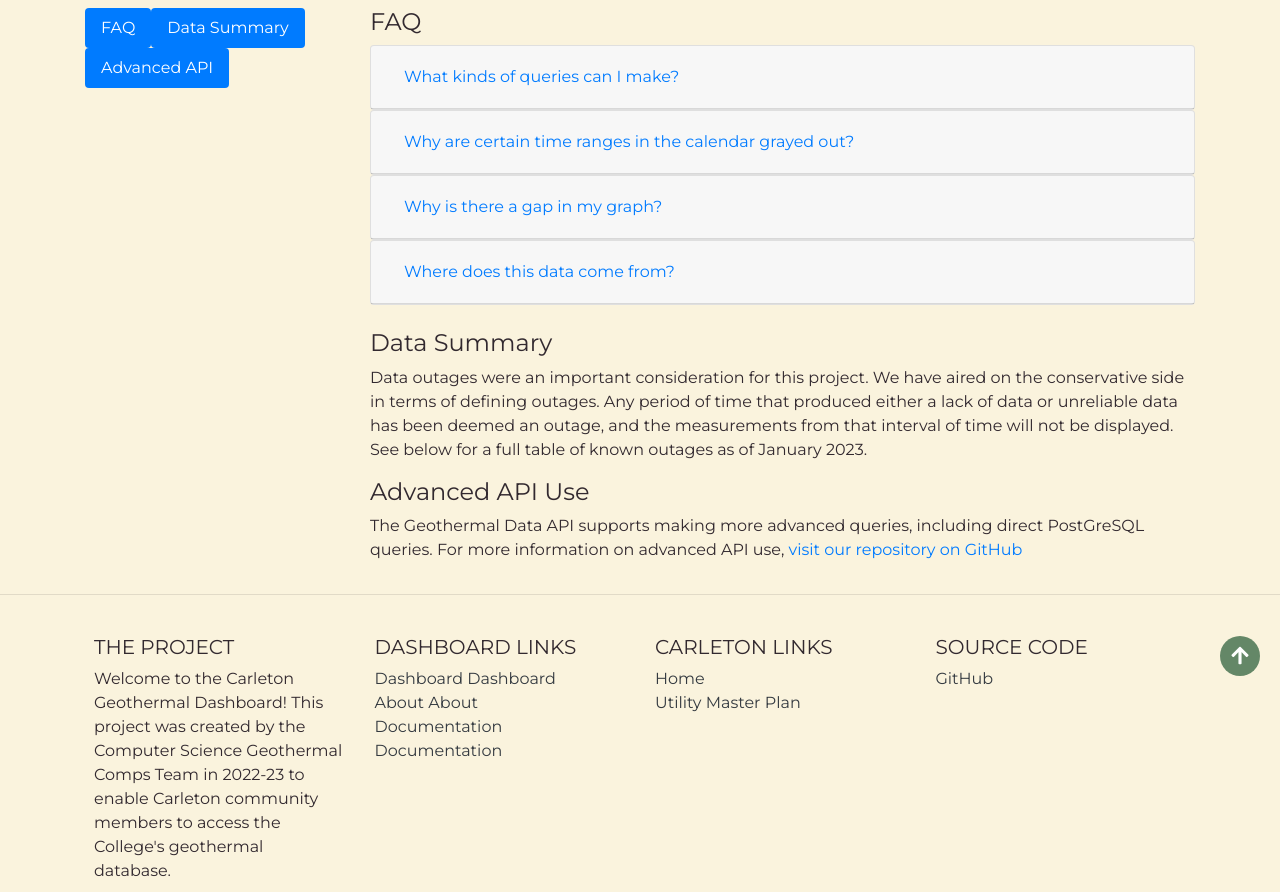
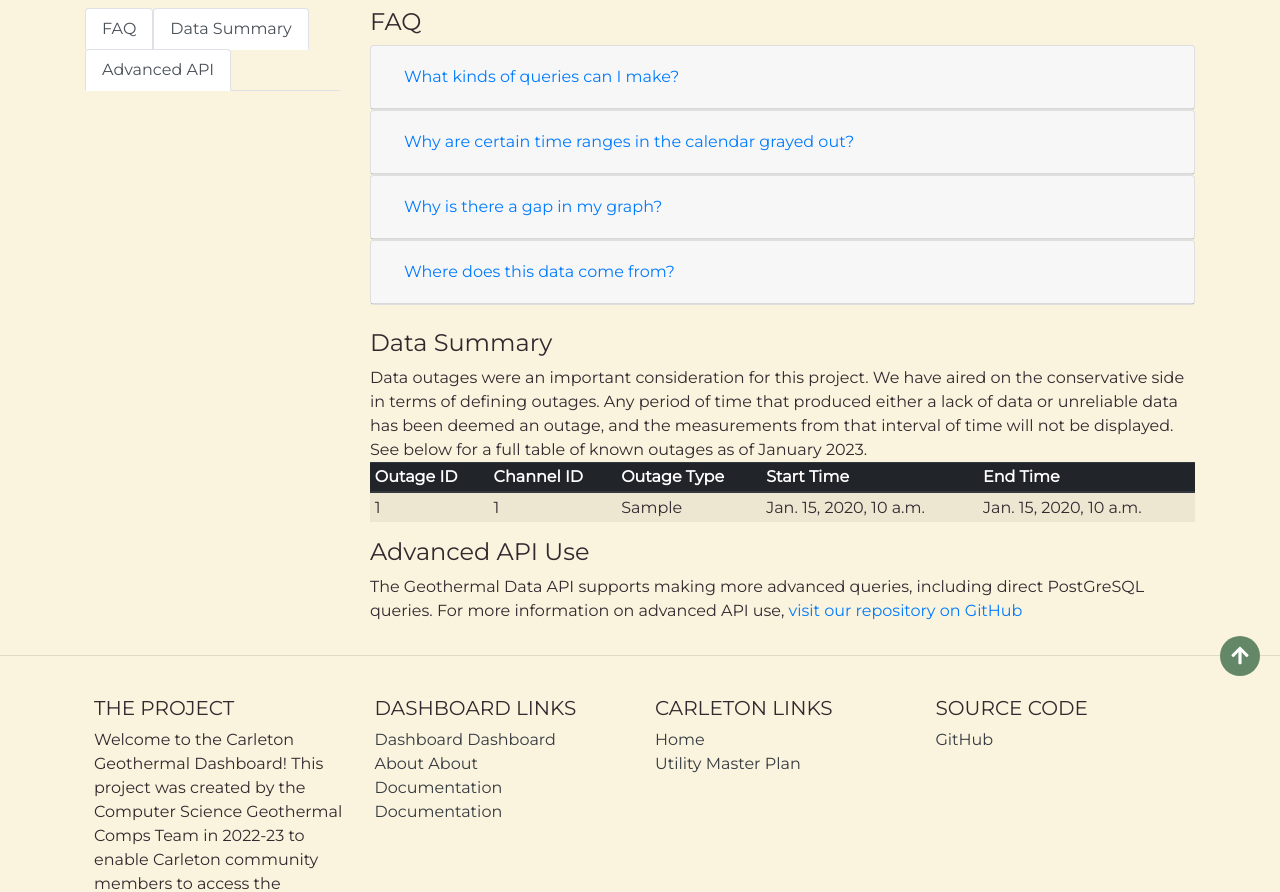
Before and after one commit to acdalal/geothermal, a Django app: template geothermalsite/dashboard/templates/dashboard/documentation.html in a window 1280 px wide. Shown: the part 104-996 px from the top of the page. Run offline with Django 4.2, Linux system fonts and the light colour scheme; the template is opened without the code that fills it: most values are stand-ins (such as "Sample title", 1, 10 or a date in 2020); some libraries are stand-ins or nearby versions.

Commit message:
added outages table to documentation page, navbar styling attempt

```diff
--- a/geothermalsite/dashboard/static/about.css
+++ /dev/null
@@ -1,4 +0,0 @@
-
-.scrollspy-example{
-    position: relative;
-}
--- a/geothermalsite/dashboard/templates/dashboard/documentation.html
+++ b/geothermalsite/dashboard/templates/dashboard/documentation.html
@@ -8,7 +8,7 @@
   <div class="row">
     <!-- Left-hand navbar for page contents -->
     <div class="col-3 navbar-col">
-      <ul class="nav nav-pills nav-stacked">
+      <ul class="nav nav-tabs">
         <li class="nav-item">
           <a class="nav-link active" href="#faq-section">FAQ</a>
         </li>
@@ -123,7 +123,7 @@
                 If you selected a time range that included a data outage, this
                 will be reflected in the visualization that is generated. The
                 gap in the graph represents the period of time over which a data
-                outage spanned. For more information, lease visit the Data
+                outage spanned. For more information, please visit the Data
                 Outages section in the Data Summary tab.
               </div>
             </div>
@@ -174,6 +174,28 @@
         has been deemed an outage, and the measurements from that interval of
         time will not be displayed. See below for a full table of known
         outages as of January 2023.
+        <table class ="table table-sm table-striped">
+          <thead class="thead-dark">
+              <tr>
+                  <th scope ="col">Outage ID</th>
+                  <th scope ="col">Channel ID</th>
+                  <th scope ="col">Outage Type</th>
+                  <th scope ="col">Start Time</th>
+                  <th scope ="col">End Time</th>
+              </tr>
+          </thead>
+          <tbody>
+              {% for item in outage %}
+              <tr>
+                <td>{{ item.outage_id }}</td>
+                <td>{{ item.channel_id }}</td>
+                <td>{{ item.outage_type }}</td>
+                <td>{{ item.start_time }}</td>
+                <td>{{ item.end_time }}</td>
+              </tr>
+              {% endfor %}
+          </tbody>
+      </table>
       </p>
 
       <!-- Advanced API section -->
--- a/geothermalsite/dashboard/views.py
+++ b/geothermalsite/dashboard/views.py
@@ -7,6 +7,7 @@ from .helper.api import (
     getTempVsDepthResults,
     getTempVsTimeResults,
     getStratigraphyResults,
+    getDataOutages,
 )
 from .helper.processUserForms import (
     getUserTempsVsTimeQuery,
@@ -46,7 +47,9 @@ def about(request: HttpRequest):
 
 
 def documentation(request: HttpRequest):
-    return render(request, "dashboard/documentation.html", context=None)
+    outageData = getDataOutages()
+    outageDict = {"outage": outageData}
+    return render(request, "dashboard/documentation.html", context=outageDict)
 
 
 def tempVsTime(request: HttpRequest):
```
